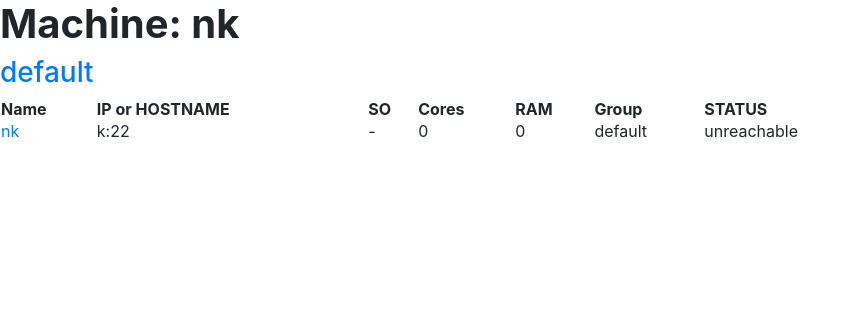
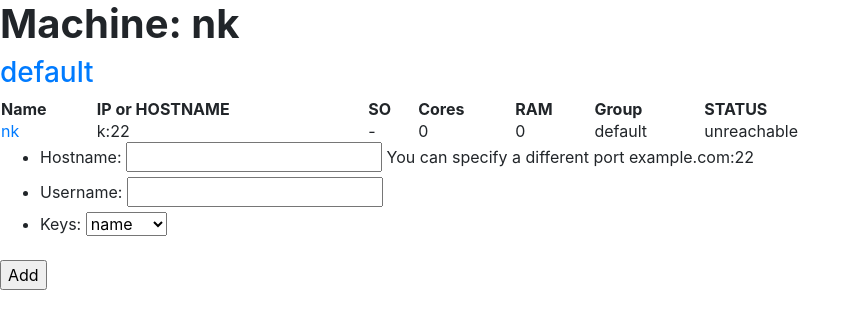
Before and after one commit to adrianperez1997/the_factory, a Django app: a page that uses web/templates/machine.html in a window 1280 px wide. Shown: the part 56-385 px from the top of the page, without its empty margins (0-861 px from the left). Run offline with Django 3.2, Linux system fonts and the light colour scheme; data comes from the database, SQL or seed files in the repository; both versions use the stored data as it was after the commit; parts of the project's set-up code (start-up, migrations or seed data) failed here and were passed over; some libraries are stand-ins or nearby versions.

Commit message:
Add: Edit machine form

```diff
--- a/web/myApp/forms.py
+++ b/web/myApp/forms.py
@@ -1,5 +1,16 @@
 from django import forms
 from myApp.models import Group, Key
+
+class EditMachineForm(forms.Form):
+    ip =forms.CharField(required=False, label='Hostname:', help_text='You can specify a different port example.com:22')
+    user =forms.CharField(required=False, label='Username:')
+    choices = []
+    key = Key.objects.all()
+
+    for k in key:
+        choices.append((k.name, k.name))
+
+    keys = forms.ChoiceField(required=False, choices=choices)
 
 class MachineForm(forms.Form):
     name=forms.CharField(label='Machine name:')
--- a/web/myApp/views.py
+++ b/web/myApp/views.py
@@ -1,6 +1,6 @@
 from django.shortcuts import render
 from myApp.models import Machines, Group, Key
-from myApp.forms import MachineForm, KeyForm, ViewKeyForm, PrepareForm, GroupForm
+from myApp.forms import MachineForm, KeyForm, ViewKeyForm, PrepareForm, GroupForm, EditMachineForm
 from myApp.controller import add_machine, add_to_inventory, run_playbook, new_key
 
 import ansible_runner
@@ -150,6 +150,8 @@ def new_group(request):
 
 
 
+def machine_edit(request):
+    return test2(request)
 
 
 
@@ -177,12 +179,12 @@ def test2(request):
     main.append({'name': n, 'machines': machines})
 
     if request.method=="GET":
-        p = PrepareForm()
+        p = EditMachineForm()
     elif request.method=="POST":
-        p = PrepareForm(request.POST)
+        p = EditMachineForm(request.POST)
 
 
-    return render(request, 'machine.html',{"p_form":p,"groups":main})
+    return render(request, 'machine.html',{"edit_form":p,"groups":main})
 
 def setup(request):
     miform = MachineForm(request.POST)
--- a/web/templates/group.html
+++ b/web/templates/group.html
@@ -13,6 +13,9 @@
     <h3>Group machines</h3>
     {% include "machines_list.html" %}
 
+    {% if p_form %}
+        <p>{{ p_form.as_p }}</p>
+    {% endif %}
     <h3>Status</h3>
     </body>
 </html>
--- a/web/templates/machine.html
+++ b/web/templates/machine.html
@@ -16,5 +16,11 @@
     </strong></h1>
     {% include "machines_list.html" %}
 
+
+    {% if edit_form %}
+        <form action="/machine/edit/"> <ul>{{ edit_form.as_ul }}</ul>
+            <input type="submit" value="Add"></form>
+
+    {% endif %}
     </body>
 </html>
--- a/web/web/urls.py
+++ b/web/web/urls.py
@@ -15,7 +15,7 @@ Including another URLconf
 """
 from django.contrib import admin
 from django.urls import path
-from myApp.views import new_machine, test, test2, home, setup, machine_new_key, machine_new, machine_view_key, new_group
+from myApp.views import new_machine, test, test2, machine_edit, home, setup, machine_new_key, machine_new, machine_view_key, new_group
 
 
 urlpatterns = [
@@ -28,6 +28,7 @@ urlpatterns = [
     path('new_group/', new_group),
     path('group/', test),
     path('machine/', test2),
+    path('machine/edit/', machine_edit),
 
 
     path('form/test/', test),
```
Also changed, not shown: web/db.sqlite3 (added).
